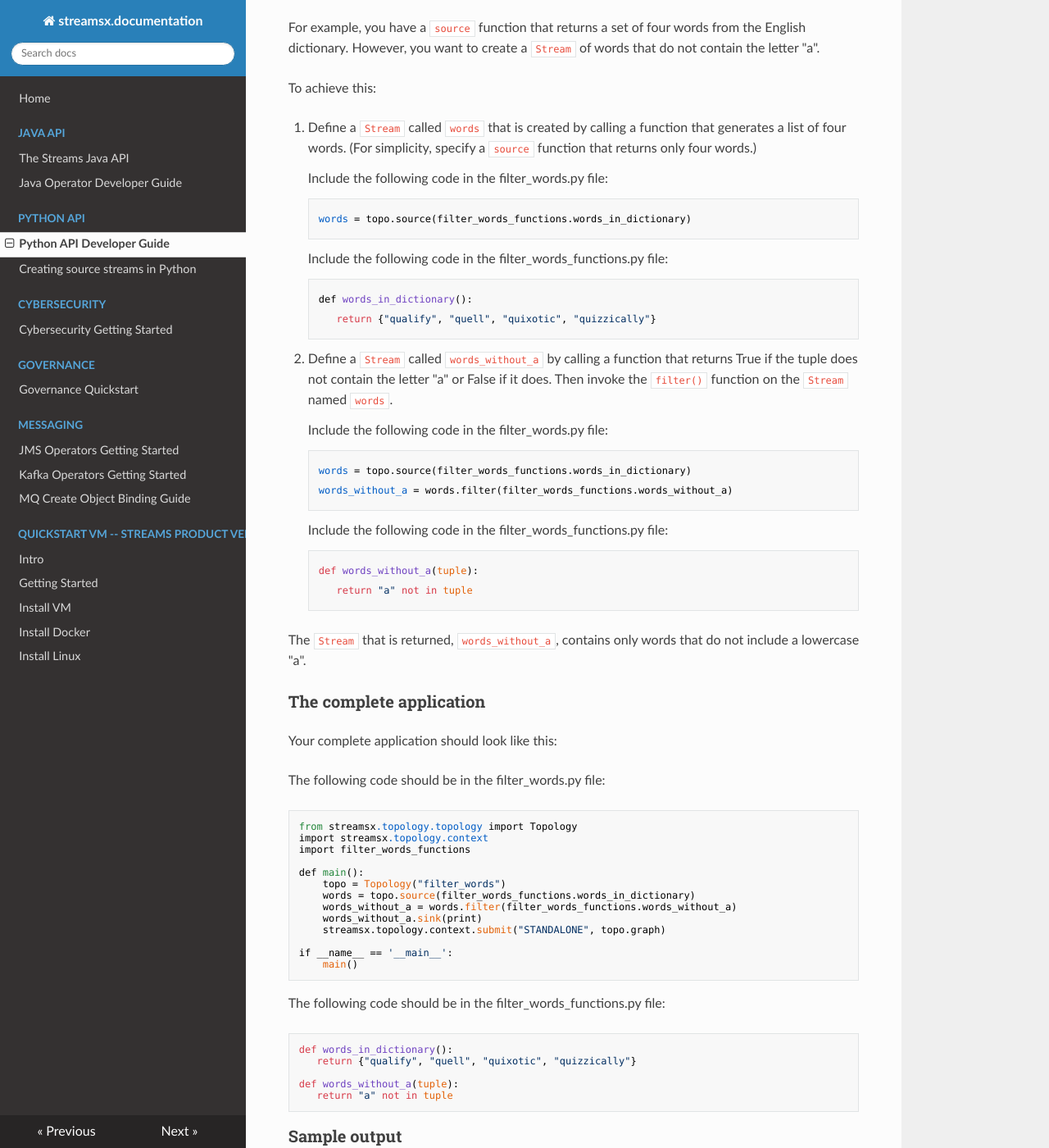
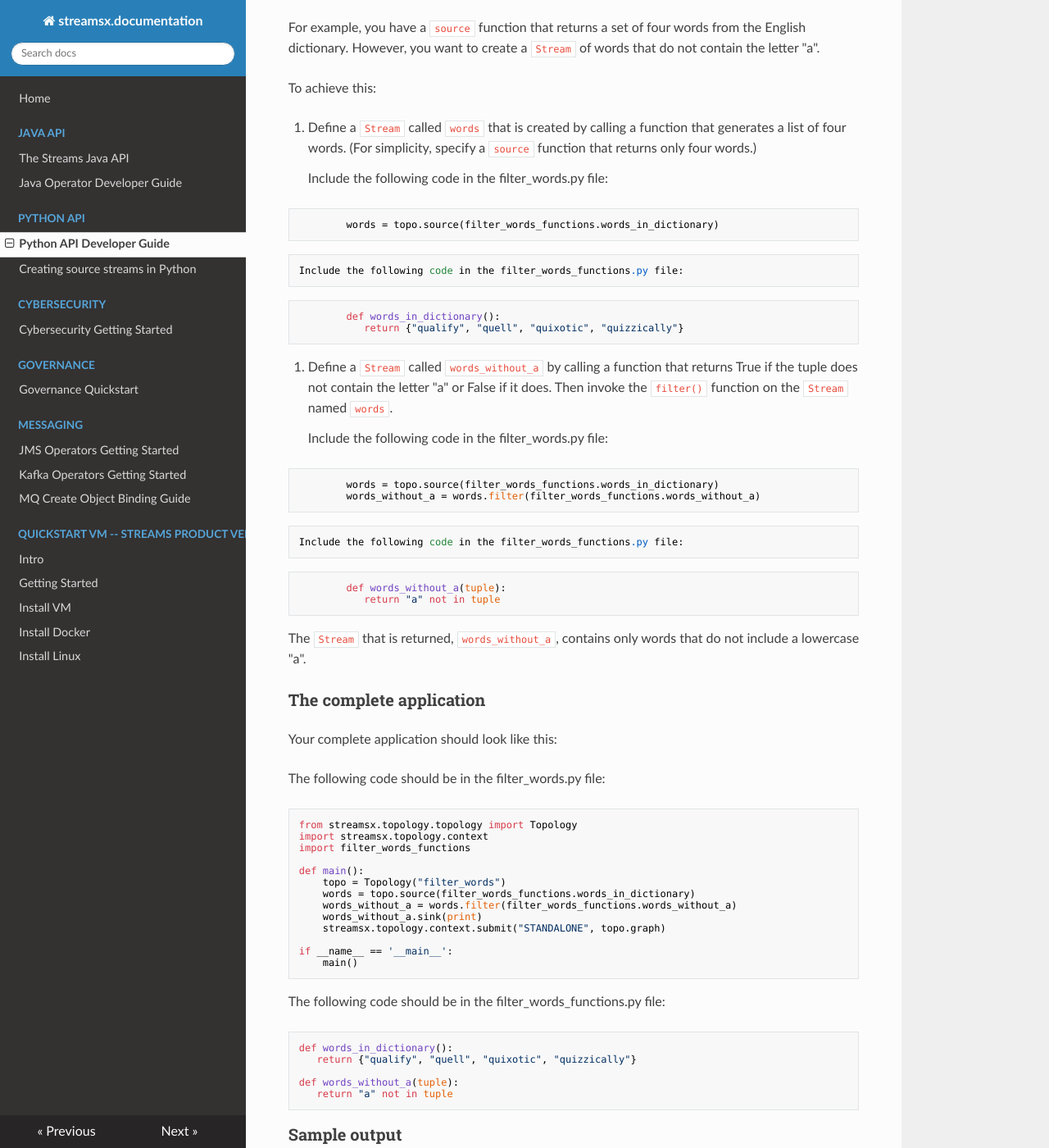
Before and after one commit to IBMStreams/streamsx.documentation, an MkDocs documentation site: the page built from docs/python/Python-API-Developer-Guide.md, in a window 1280 px wide and 1400 px high, scrolled down 7210 px. Shown: the whole window at 82% size. Built offline with MkDocs 1.6.1, drawn with Linux system fonts in a browser that asks for light colours; nearby versions of some CDN libraries; old or Windows-style settings are respelled for this version of MkDocs; some of the changed text lies outside the part shown.

Commit message:
Formatting fixes

````diff
--- a/docs/python/Python-API-Developer-Guide.md
+++ b/docs/python/Python-API-Developer-Guide.md
@@ -80,10 +80,10 @@
 
 Include the following code in the temperature_sensor.py file (the main module):
 
-~~~~~~
+```Python
 from streamsx.topology.topology import Topology
 topo = Topology("temperature_sensor")
-~~~~~~
+```
 
 A streaming analytics application is a directed flow graph that specifies how data is generated and processed. The `Topology` object contains information about the structure of the directed flow graph.
 
@@ -97,19 +97,19 @@
 
 Include the following code in the temperature_sensor.py file (the main module):
 
-~~~~~~
+```Python
 import temperature_sensor_functions
 source = topo.source(temperature_sensor_functions.readings)
-~~~~~~
+```
 
 Include the following code in the temperature_sensor_functions.py file:
 
-~~~~~~
+```Python
 import random
 def readings():
     while True:
         yield random.gauss(0.0, 1.0)
-~~~~~~
+```
 
 The `Topology.source()` function takes as input a zero-argument callable object, such as a function or an instance of a callable class, that returns an iterable of tuples. In this example, the input to `source` is the `readings()` function.  The `source` function calls the `readings()` function, which returns a generator object.  The `source` function gets the iterator from the generator object and repeatedly calls the `next()` function on the iterator to get the next tuple, which returns a new random temperature reading each time.
 
@@ -125,9 +125,9 @@
 
 Include the following code in the temperature_sensor.py file:
 
-~~~~~~
+```Python
 source = topo.source(temperature_sensor_functions.readings)
-~~~~~~
+```
 
 
 ## Printing to output
@@ -135,9 +135,9 @@
 
 Include the following code in the temperature_sensor.py file:
 
-~~~~~~
+```Python
 source.sink(print)
-~~~~~~
+```
 
 The `Stream.sink()` operation takes as input a callable object that takes a single tuple as an argument and returns no value. The callable object is invoked with each tuple. In this example, the `sink` operation calls the built-in `print()` function with the tuple as its argument.
 
@@ -149,9 +149,9 @@
 
 Include the following code in the temperature_sensor.py file:
 
-~~~~~~
+```Python
 streamsx.topology.context.submit("STANDALONE", topo.graph)
-~~~~~~
+```
 
 **Remember:** You can run your application in the following ways:
 
@@ -165,7 +165,7 @@
 
 The following code should be in the temperature_sensor.py file:
 
-~~~~~~
+```Python
 from streamsx.topology.topology import Topology
 import streamsx.topology.context
 import temperature_sensor_functions
@@ -178,33 +178,33 @@
 
 if __name__ == '__main__':
     main()
-~~~~~~
+```
 
 
 The following code should be in the temperature_sensor_functions.py file:
 
-~~~~~~
+```Python
 import random
 
 def readings():
     while True:
         yield random.gauss(0.0, 1.0)
 
-~~~~~~
+```
 
 ## Running the application
 To run the sample application, enter the following command:
 
-~~~~~~
+```Python
 python3 temperature_sensor.py
-~~~~~~
+```
 
 Enter `Ctrl-C` to stop the application.
 
 ## Sample output
 The contents of your output should look something like this:
 
-~~~~~~
+```Python
 ...
 1.6191338426594375
 -0.3088492294198733
@@ -215,7 +215,7 @@
 -0.11907886745291935
 -0.24096558784475972
 ...
-~~~~~~
+```
 
 
 
@@ -244,11 +244,11 @@
 
 From the temperature sensor example above (temperator_sensor.py), the input to the `source` function is the user-supplied function `temperature_sensor_functions.readings`.  The `readings` function produces data for the stream.
 
-~~~~~~
+```Python
 topo = Topology("temperature_sensor")
 source =
     topo.source(temperature_sensor_functions.readings)
-~~~~~~
+```
 
 The following sections show operations that process each tuple that passes through the `Stream`.
 
@@ -266,33 +266,33 @@
 
     Include the following code in the filter_words.py file:
 
-
+```Python
         words = topo.source(filter_words_functions.words_in_dictionary)
-
+```
 
 
     Include the following code in the filter_words_functions.py file:
 
-
+```Python
         def words_in_dictionary():
            return {"qualify", "quell", "quixotic", "quizzically"}
-
+```
 
 1. Define a `Stream` called `words_without_a` by calling a function that returns True if the tuple does not contain the letter "a" or False if it does. Then invoke the `filter()` function on the `Stream` named `words`.
 
     Include the following code in the filter_words.py file:
 
-
+```Python
         words = topo.source(filter_words_functions.words_in_dictionary)
         words_without_a = words.filter(filter_words_functions.words_without_a)
-
+```
 
     Include the following code in the filter_words_functions.py file:
 
-
+```Python
         def words_without_a(tuple):
            return "a" not in tuple
-
+```
 
 The `Stream` that is returned, `words_without_a`, contains only words that do not include a lowercase "a".
 
@@ -302,7 +302,7 @@
 
 The following code should be in the filter_words.py file:
 
-~~~~~~
+```Python
 from streamsx.topology.topology import Topology
 import streamsx.topology.context
 import filter_words_functions
@@ -316,17 +316,17 @@
 
 if __name__ == '__main__':
     main()
-~~~~~~
+```
 
 The following code should be in the filter_words_functions.py file:
 
-~~~~~~
+```Python
 def words_in_dictionary():
    return {"qualify", "quell", "quixotic", "quizzically"}
 
 def words_without_a(tuple):
    return "a" not in tuple
-~~~~~~
+```
 
 
 ### Sample output
@@ -334,10 +334,10 @@
 
 The contents of your output will look like this:
 
-~~~~~~
+```Python
 quixotic
 quell
-~~~~~~
+```
 
 
 ## Transforming data
@@ -362,7 +362,7 @@
 
 Include the following code in the transform_substring.py file:
 
-~~~~~~
+```Python
 from streamsx.topology.topology import Topology
 import streamsx.topology.context
 import transform_substring_functions
@@ -376,17 +376,17 @@
 
 if __name__ == '__main__':
     main()
-~~~~~~
+```
 
 Include the following code in the transform_substring_functions.py file:
 
-~~~~~~
+```Python
 def words_in_dictionary():
    return {"qualify", "quell", "quixotic", "quizzically"}
 
 def first_four_letters(tuple):
    return tuple[:4]
-~~~~~~
+```
 
 
 #### Sample output
@@ -394,12 +394,12 @@
 
 The contents of your output looks like this:
 
-~~~~~~
+```Python
 quix
 quel
 qual
 quiz
-~~~~~~
+```
 
 As you can see, the `transform` operation modifies the tuples. In this instance, the operation modifies the tuples so that only the first four letters of each word are returned.
 
@@ -416,7 +416,7 @@
 
 Include the following code in the transform_type.py file:
 
-~~~~~~
+```Python
 from streamsx.topology.topology import Topology
 import streamsx.topology.context
 import transform_type_functions
@@ -430,11 +430,11 @@
 
 if __name__ == '__main__':
     main()
-~~~~~~
+```
 
 Include the following code in the transform_type_functions.py file:
 
-~~~~~~
+```Python
 def int_strings():
    return ["1", "2", "3", "4"]
 
@@ -443,7 +443,7 @@
 
 def multiply2_add1(tuple):
    return (tuple * 2) + 1
-~~~~~~
+```
 
 
 #### Sample output
@@ -451,12 +451,12 @@
 
 The contents of your output looks like this:
 
-~~~~~~
+```Python
 3
 5
 7
 9
-~~~~~~
+```
 
 **Tip:** You can transform a `Stream` tuple to any Python object if the returned object's class can be serialized using the pickle module.
 
@@ -478,7 +478,7 @@
 
 Include the following code in the multi_transform_lines.py file:
 
-~~~~~~
+```Python
 from streamsx.topology.topology import Topology
 import streamsx.topology.context
 import multi_transform_lines_functions
@@ -492,17 +492,17 @@
 
 if __name__ == '__main__':
     main()
-~~~~~~
+```
 
 Include the following code in the multi_transform_lines_functions.py file:
 
-~~~~~~
+```Python
 def lines_of_text():
    return ["mary had a little lamb", "its fleece was white as snow"]
 
 def split_line(tuple):
    return tuple.split()
-~~~~~~
+```
 
 
 #### Sample output
@@ -510,7 +510,7 @@
 
 The contents of your output looks like this:
 
-~~~~~~
+```Python
 mary
 had
 a
@@ -522,7 +522,7 @@
 white
 as
 snow
-~~~~~~
+```
 
 As you can see, the `multi_transform` operation broke each of the original tuples into the component pieces, in this case, the component words, and maintained the order of the pieces in the resulting tuples.
 
@@ -544,7 +544,7 @@
 
 Add the following code in the transform_stateful.py file:
 
-~~~~~~
+```Python
 from streamsx.topology.topology import Topology
 import streamsx.topology.context
 import transform_stateful_functions
@@ -558,11 +558,11 @@
 
 if __name__ == '__main__':
     main()
-~~~~~~
+```
 
 Add the following code in the transform_stateful_functions.py file:
 
-~~~~~~
+```Python
 import random
 
 def readings():
@@ -578,7 +578,7 @@
       if (len(self.last_n) > self.n):
           self.last_n.pop(0)
       return sum(self.last_n) / len(self.last_n)
-~~~~~~
+```
 
 
 ### Sample output
@@ -586,7 +586,7 @@
 
 The contents of your output file should look something like this:
 
-~~~~~~
+```Python
 ...
 -0.129801183721193
 -0.24261908760937825
@@ -595,7 +595,7 @@
 -0.24643244932349337
 -0.28186826075709115
 ...
-~~~~~~
+```
 
 In this example, `AvgLastN.n`, which is initialized from the user-defined parameter n, and `AvgLastN.last_n` are examples of data whose state is kept in between tuples.
 
@@ -620,7 +620,7 @@
 
 Include the following code in the sink_stderr.py file:
 
-~~~~~~
+```Python
 from streamsx.topology.topology import Topology
 import streamsx.topology.context
 import sink_stderr_functions
@@ -633,11 +633,11 @@
 
 if __name__ == '__main__':
     main()
-~~~~~~
+```
 
 Include the following code in the sink_stderr_functions.py file:
 
-~~~~~~
+```Python
 import sys
 
 def source_tuples():
@@ -646,7 +646,7 @@
 def print_stderr(tuple):
     print(tuple, file=sys.stderr)
     sys.stderr.flush()
-~~~~~~
+```
 
 Tip: If the `sink` function prints to the console, ensure the output to stdout or stderr is flushed by calling `sys.stdout.flush()` or `sys.stderr.flush()`, respectively.
 
@@ -655,11 +655,11 @@
 
 The contents of your stderr console looks like this:
 
-~~~~~~
+```Python
 tuple1
 tuple2
 tuple3
-~~~~~~
+```
 
 
 ## Splitting streams
@@ -669,10 +669,10 @@
 
 For example, the following code snippet splits the `stream1` `Stream` into two steams:
 
-~~~~~~
+```Python
 stream2 = stream1.filter(...)
 stream3 = stream1.filter(...)
-~~~~~~
+```
 
 A visual representation of this code would look something like this:
 
@@ -683,7 +683,7 @@
 ### Sample application
 Include the following code in the split_source.py file:
 
-~~~~~~
+```Python
 from streamsx.topology.topology import Topology
 import streamsx.topology.context
 import split_source_functions
@@ -697,11 +697,11 @@
 
 if __name__ == '__main__':
     main()
-~~~~~~
+```
 
 Include the following code in the split_source_functions.py file:
 
-~~~~~~
+```Python
 def source_tuples():
     return ["tuple1", "tuple2", "tuple3"]i
 
@@ -710,14 +710,14 @@
 
 def print2(tuple):
     print("print2", tuple)
-~~~~~~
+```
 
 ### Sample output
 Run `python3 split_source.py`.
 
 The contents of your output file should look something like this:
 
-~~~~~~
+```Python
 ...
 print2 tuple1
 print1 tuple1
@@ -725,7 +725,7 @@
 print1 tuple2
 print2 tuple3
 print1 tuple3
-~~~~~~
+```
 
 
 ## Joining streams (union)
@@ -738,7 +738,7 @@
 
 Include the following code in the union_source.py file:
 
-~~~~~~
+```Python
 from streamsx.topology.topology import Topology
 import streamsx.topology.context
 import union_source_functions
@@ -756,11 +756,11 @@
 
 if __name__ == '__main__':
     main()
-~~~~~~
+```
 
 Include the following code in the union_source_functions.py file:
 
-~~~~~~
+```Python
 def hello() :
     return ["Hello",]
 
@@ -775,7 +775,7 @@
 
 def print1(tuple):
     print(" - ", tuple)
-~~~~~~
+```
 
 
 ### Sample output
@@ -783,13 +783,13 @@
 
 The contents of your output file should look something like this:
 
-~~~~~~
+```Python
 ...
 - Hello
 - beautiful
 - crazy
 - World!
-~~~~~~
+```
 
 **Remember:** The order of the tuples might be different in your output.
 
@@ -831,7 +831,7 @@
 
 Include the following lines in the publish.py file:
 
-~~~~~
+```Python
 from streamsx.topology.topology import *
 from streamsx.topology.schema import *
 import streamsx.topology.context
@@ -847,11 +847,11 @@
 
 if __name__ == '__main__':
    main()
-~~~~~
+```
 
 Include the following lines in the pubsub_functions.py file:
 
-~~~~~
+```Python
 import itertools
 import time
 
@@ -861,7 +861,7 @@
 def delay(v):
    time.sleep(0.1)
    return True
-~~~~~
+```
 
 This example is based on the `pubsub` sample in GitHub. If you want more information about how this application works, see [https://github.com/IBMStreams/streamsx.topology/tree/master/samples/python/topology/pubsub](https://github.com/IBMStreams/streamsx.topology/tree/master/samples/python/topology/pubsub)
 
@@ -917,7 +917,7 @@
 
 To achieve this, include the following lines in the subscribe.py file:
 
-~~~~~
+```Python
 from streamsx.topology.topology import *
 import streamsx.topology.context
 
@@ -929,14 +929,15 @@
 
 if __name__ == '__main__':
    main()
-~~~~~
+```
 
 
 ###Sample output
 Run `python3 subscribe.py`.
 
 The contents of your output file should look something like this:
-~~~~~
+
+```
 ...
 12390
 12391
@@ -945,7 +946,8 @@
 12394
 12395
 ...
-~~~~~
+```
+
 
 ## Publishing streams to an MQTT broker
 If you are running an IBM Streams application on a remote sensor or device, you can make an output stream available to applications by using the `publish` operation. Publishing a stream to an MQTT broker is similar to publishing a stream to a topic with the following exceptions:
@@ -977,7 +979,7 @@
 
 Include the following lines in the publish_mqtt.py file:
 
-~~~~~
+```Python
 from streamsx.topology.topology import *
 from streamsx.topology import schema
 import streamsx.topology.context
@@ -1002,7 +1004,7 @@
 
 if __name__ == '__main__':
    main()
-~~~~~
+```
 
 ## Subscribing to a stream on an MQTT broker
 If you are running an IBM Streams application on a remote sensor or device, you can access the tuples from the application if they are published to an MQTT broker. You can retrieve the tuples by using the `subscribe` operation.
@@ -1019,7 +1021,7 @@
 
 To achieve this, include the following lines in the subscribe_mqtt.py file:
 
-~~~~~
+```Python
 from streamsx.topology.topology import *
 from streamsx.topology import schema
 import streamsx.topology.context
@@ -1043,7 +1045,7 @@
 
 if __name__ == '__main__':
    main()
-~~~~~
+```
 
 ###Sample output
 Run `python3 subscribe_mqtt.py`.
````
